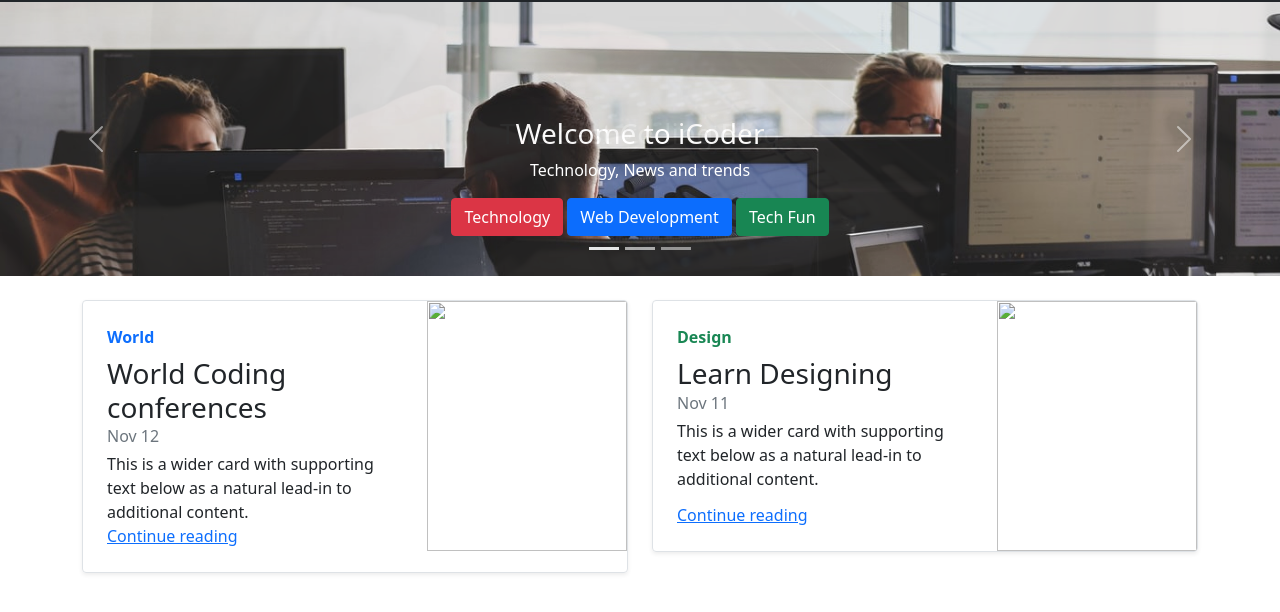
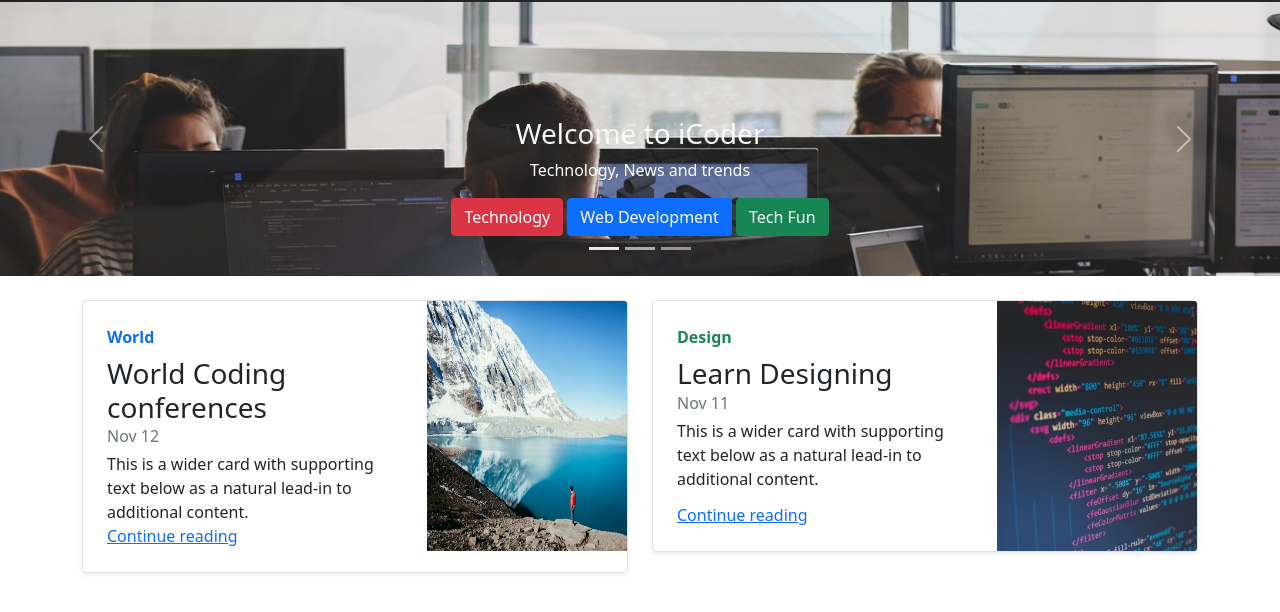
Before and after one commit to rajdubey05/Assignment, a plain HTML site: page index.html in a window 1280 px wide. Shown: the part 54-666 px from the top of the page. Drawn offline with nearby package versions, Linux system fonts and the light colour scheme.

Commit message:
Update index.html

```diff
--- a/index.html
+++ b/index.html
@@ -143,7 +143,7 @@
                 <a href="#" class="stretched-link">Continue reading</a>
               </div>
               <div class="col-auto d-none d-lg-block">
-                <img  class="bd-placeholder-img" width="200" height="250" src="/.thumb1.jpg" alt="">
+                <img  class="bd-placeholder-img" width="200" height="250" src="thumb1.jpg" alt="">
 
               </div>
             </div>
@@ -158,7 +158,7 @@
                 <a href="#" class="stretched-link">Continue reading</a>
               </div>
               <div class="col-auto d-none d-lg-block">
-                <img class="bd-placeholder-img" width="200" height="250" src="/.thumb2.jpg" alt="">
+                <img class="bd-placeholder-img" width="200" height="250" src="thumb2.jpg" alt="">
 
       </div>
 
```
